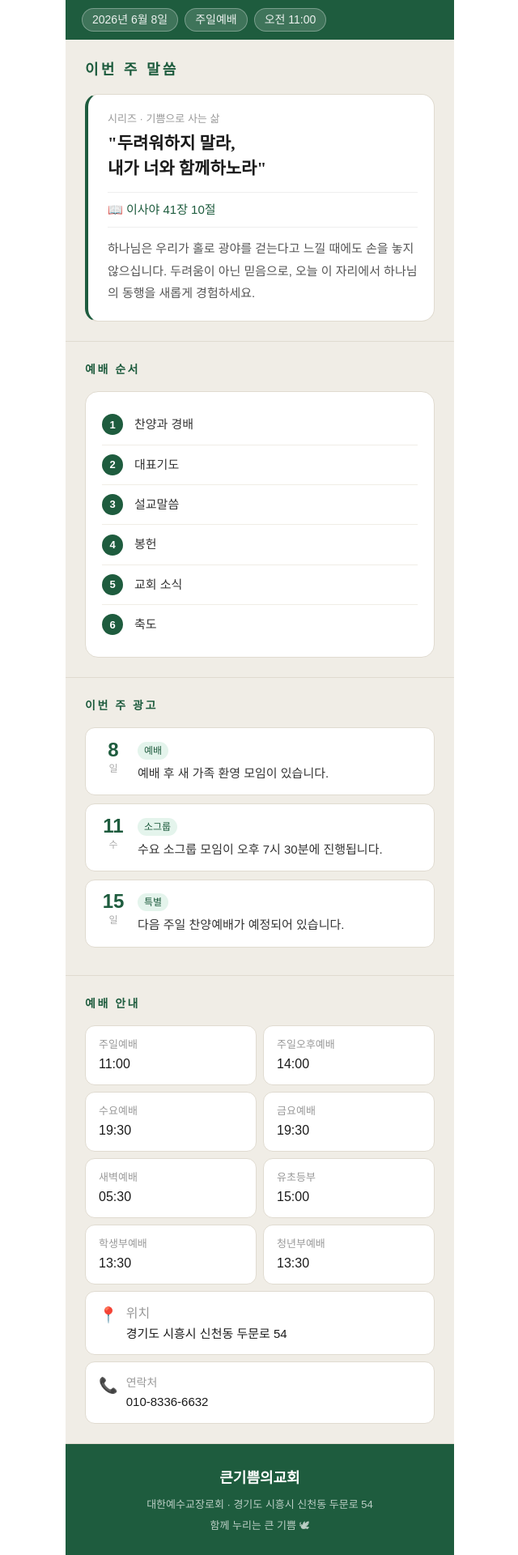
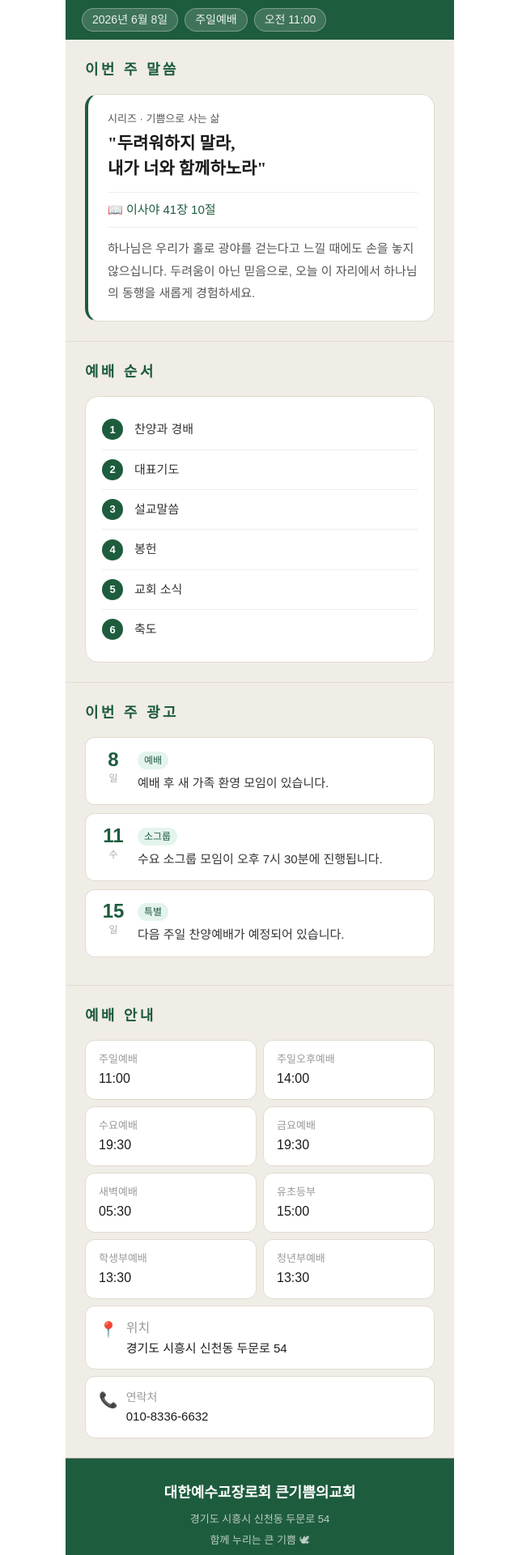
Before and after one commit to daum1972/-church-jubbo, a Next.js app: page / in a window 1280 px wide. Shown: the part 240-2160 px from the top of the page at 81% size, without its empty margins (319-959 px from the left). Built offline with nearby package versions, Linux system fonts and the light colour scheme.

Commit message:
update font size

```diff
--- a/app/page.tsx
+++ b/app/page.tsx
@@ -23,7 +23,7 @@ export default function Home() {
       <div style={{ padding: '1.5rem', borderBottom: '0.5px solid #e0dbd0' }}>
         <div style={{ fontSize: '18px', letterSpacing: '0.18em', color: '#1e5c3e', fontWeight: 700, marginBottom: '1rem' }}>이번 주 말씀</div>
         <div style={{ background: '#fff', borderRadius: '16px', padding: '1.25rem 1.25rem 1.25rem 1.5rem', border: '0.5px solid #e0dbd0', borderLeft: '4px solid #1e5c3e' }}>
-          <div style={{ fontSize: '13px', color: '#999', marginBottom: '5px' }}>시리즈 · 기쁨으로 사는 삶</div>
+          <div style={{ fontSize: '13px', color: '#555', marginBottom: '5px' }}>시리즈 · 기쁨으로 사는 삶</div>
           <div style={{ fontFamily: 'serif', fontSize: '21px', fontWeight: 700, lineHeight: 1.5, color: '#1a1a1a', marginBottom: '0.8rem' }}>"두려워하지 말라,<br/>내가 너와 함께하노라"</div>
           <div style={{ fontSize: '15px', color: '#1e5c3e', fontWeight: 500, padding: '0.6rem 0', borderTop: '0.5px solid #eee' }}>📖 이사야 41장 10절</div>
           <div style={{ fontSize: '15px', lineHeight: 1.85, color: '#555', paddingTop: '0.75rem', borderTop: '0.5px solid #eee' }}>
@@ -34,7 +34,7 @@ export default function Home() {
 
       {/* 예배 순서 */}
       <div style={{ padding: '1.5rem', borderBottom: '0.5px solid #e0dbd0' }}>
-        <div style={{ fontSize: '14px', letterSpacing: '0.18em', color: '#1e5c3e', fontWeight: 700, marginBottom: '1rem' }}>예배 순서</div>
+        <div style={{ fontSize: '18px', letterSpacing: '0.18em', color: '#1e5c3e', fontWeight: 700, marginBottom: '1rem' }}>예배 순서</div>
         <div style={{ background: '#fff', borderRadius: '16px', padding: '1rem 1.25rem', border: '0.5px solid #e0dbd0' }}>
           {[
             { num: '1', title: '찬양과 경배' },
@@ -54,7 +54,7 @@ export default function Home() {
 
       {/* 이번 주 광고 */}
       <div style={{ padding: '1.5rem', borderBottom: '0.5px solid #e0dbd0' }}>
-        <div style={{ fontSize: '14px', letterSpacing: '0.18em', color: '#1e5c3e', fontWeight: 700, marginBottom: '1rem' }}>이번 주 광고</div>
+        <div style={{ fontSize: '18px', letterSpacing: '0.18em', color: '#1e5c3e', fontWeight: 700, marginBottom: '1rem' }}>이번 주 광고</div>
         {[
           { day: '8', dow: '일', tag: '예배', text: '예배 후 새 가족 환영 모임이 있습니다.' },
           { day: '11', dow: '수', tag: '소그룹', text: '수요 소그룹 모임이 오후 7시 30분에 진행됩니다.' },
@@ -74,8 +74,8 @@ export default function Home() {
       </div>
 
       {/* 예배 안내 */}
-      <div style={{ padding: '1.5rem', borderBottom: '0.5px solid #e0dbd0' }}>
-        <div style={{ fontSize: '14px', letterSpacing: '0.18em', color: '#1e5c3e', fontWeight: 700, marginBottom: '1rem' }}>예배 안내</div>
+      <div style={{ padding: '1.5rem', borderBottom: '0.5px solid #9f9a90' }}>
+        <div style={{ fontSize: '18px', letterSpacing: '0.18em', color: '#1e5c3e', fontWeight: 700, marginBottom: '1rem' }}>예배 안내</div>
         <div style={{ display: 'grid', gridTemplateColumns: 'repeat(2, 1fr)', gap: '8px', marginBottom: '8px' }}>
           {[
             { name: '주일예배', time: '11:00' },
@@ -115,8 +115,8 @@ export default function Home() {
 
       {/* 푸터 */}
       <div style={{ background: '#1e5c3e', padding: '1.5rem', textAlign: 'center', color: 'rgba(255,255,255,0.7)', fontSize: '13px', lineHeight: 2 }}>
-        <div style={{ color: '#fff', fontSize: '18px', display: 'block', marginBottom: '2px', fontWeight: 'bold' }}>큰기쁨의교회</div>
-        대한예수교장로회 · 경기도 시흥시 신천동 두문로 54<br/>
+        <div style={{ color: '#fff', fontSize: '18px', display: 'block', marginBottom: '2px', fontWeight: 'bold' }}>대한예수교장로회 큰기쁨의교회</div>
+        경기도 시흥시 신천동 두문로 54<br/>
         함께 누리는 큰 기쁨 🕊
       </div>
 
```
